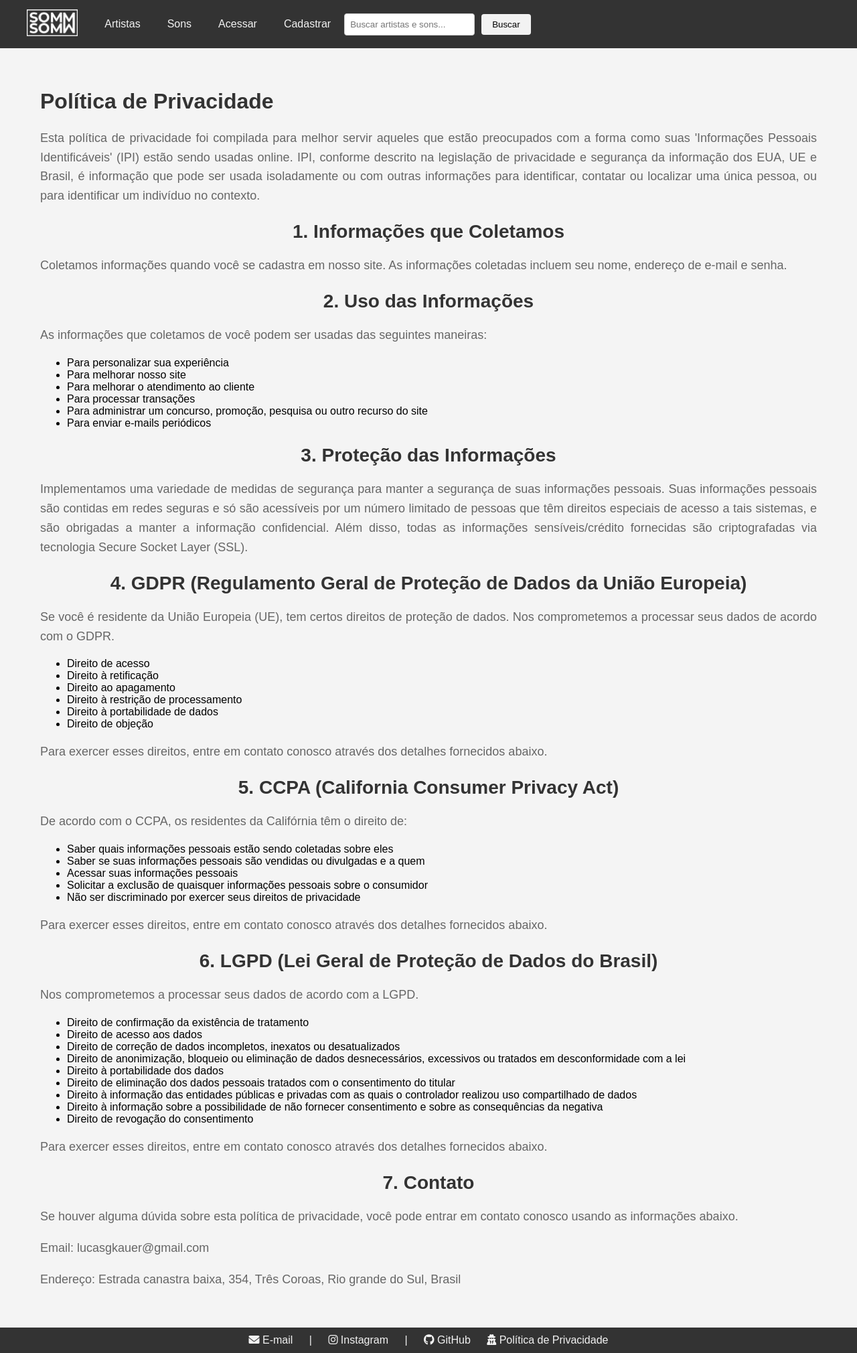
After one commit to lkauer/somasomv2, a Django app: page /privacy_policy/ in a window 1280 px wide. The commit adds this page. Shown: the whole page at 67% size. Run offline with Django 3.2, Linux system fonts and the light colour scheme.

Commit message:
privacy_policy

```diff
--- a/myapp/templates/myapp/base_menu.html
+++ b/myapp/templates/myapp/base_menu.html
@@ -57,6 +57,9 @@
         <a href="https://github.com/lkauer/somasomv2" target="_blank">
             <i class="fab fa-github"></i> GitHub
         </a>
+        <a href="{% url 'privacy_policy' %}">
+            <i class="fas fa-user-secret"></i> Política de Privacidade
+        </a>
     </div>
 
     <script>
--- /dev/null
+++ b/myapp/templates/myapp/privacy_policy.html
@@ -0,0 +1,69 @@
+{% extends "myapp/base_menu.html" %}
+
+{% block content %}
+<div class="container">
+    <h1>Política de Privacidade</h1>
+    <p>Esta política de privacidade foi compilada para melhor servir aqueles que estão preocupados com a forma como suas 'Informações Pessoais Identificáveis' (IPI) estão sendo usadas online. IPI, conforme descrito na legislação de privacidade e segurança da informação dos EUA, UE e Brasil, é informação que pode ser usada isoladamente ou com outras informações para identificar, contatar ou localizar uma única pessoa, ou para identificar um indivíduo no contexto.</p>
+
+    <h2>1. Informações que Coletamos</h2>
+    <p>Coletamos informações quando você se cadastra em nosso site. As informações coletadas incluem seu nome, endereço de e-mail e senha.</p>
+
+    <h2>2. Uso das Informações</h2>
+    <p>As informações que coletamos de você podem ser usadas das seguintes maneiras:</p>
+    <ul>
+        <li>Para personalizar sua experiência</li>
+        <li>Para melhorar nosso site</li>
+        <li>Para melhorar o atendimento ao cliente</li>
+        <li>Para processar transações</li>
+        <li>Para administrar um concurso, promoção, pesquisa ou outro recurso do site</li>
+        <li>Para enviar e-mails periódicos</li>
+    </ul>
+
+    <h2>3. Proteção das Informações</h2>
+    <p>Implementamos uma variedade de medidas de segurança para manter a segurança de suas informações pessoais. Suas informações pessoais são contidas em redes seguras e só são acessíveis por um número limitado de pessoas que têm direitos especiais de acesso a tais sistemas, e são obrigadas a manter a informação confidencial. Além disso, todas as informações sensíveis/crédito fornecidas são criptografadas via tecnologia Secure Socket Layer (SSL).</p>
+
+    <h2>4. GDPR (Regulamento Geral de Proteção de Dados da União Europeia)</h2>
+    <p>Se você é residente da União Europeia (UE), tem certos direitos de proteção de dados. Nos comprometemos a processar seus dados de acordo com o GDPR.</p>
+    <ul>
+        <li>Direito de acesso</li>
+        <li>Direito à retificação</li>
+        <li>Direito ao apagamento</li>
+        <li>Direito à restrição de processamento</li>
+        <li>Direito à portabilidade de dados</li>
+        <li>Direito de objeção</li>
+    </ul>
+    <p>Para exercer esses direitos, entre em contato conosco através dos detalhes fornecidos abaixo.</p>
+
+    <h2>5. CCPA (California Consumer Privacy Act)</h2>
+    <p>De acordo com o CCPA, os residentes da Califórnia têm o direito de:</p>
+    <ul>
+        <li>Saber quais informações pessoais estão sendo coletadas sobre eles</li>
+        <li>Saber se suas informações pessoais são vendidas ou divulgadas e a quem</li>
+        <li>Acessar suas informações pessoais</li>
+        <li>Solicitar a exclusão de quaisquer informações pessoais sobre o consumidor</li>
+        <li>Não ser discriminado por exercer seus direitos de privacidade</li>
+    </ul>
+    <p>Para exercer esses direitos, entre em contato conosco através dos detalhes fornecidos abaixo.</p>
+
+    <h2>6. LGPD (Lei Geral de Proteção de Dados do Brasil)</h2>
+    <p>Nos comprometemos a processar seus dados de acordo com a LGPD.</p>
+    <ul>
+        <li>Direito de confirmação da existência de tratamento</li>
+        <li>Direito de acesso aos dados</li>
+        <li>Direito de correção de dados incompletos, inexatos ou desatualizados</li>
+        <li>Direito de anonimização, bloqueio ou eliminação de dados desnecessários, excessivos ou tratados em desconformidade com a lei</li>
+        <li>Direito à portabilidade dos dados</li>
+        <li>Direito de eliminação dos dados pessoais tratados com o consentimento do titular</li>
+        <li>Direito à informação das entidades públicas e privadas com as quais o controlador realizou uso compartilhado de dados</li>
+        <li>Direito à informação sobre a possibilidade de não fornecer consentimento e sobre as consequências da negativa</li>
+        <li>Direito de revogação do consentimento</li>
+    </ul>
+    <p>Para exercer esses direitos, entre em contato conosco através dos detalhes fornecidos abaixo.</p>
+
+    <h2>7. Contato</h2>
+    <p>Se houver alguma dúvida sobre esta política de privacidade, você pode entrar em contato conosco usando as informações abaixo.</p>
+    <p>Email: lucasgkauer@gmail.com</p>
+    <p>Endereço: Estrada canastra baixa, 354, Três Coroas, Rio grande do Sul, Brasil</p>
+
+</div>
+{% endblock %}
--- a/myapp/urls.py
+++ b/myapp/urls.py
@@ -15,4 +15,6 @@ urlpatterns = [
     path('visualizar_artista/<int:pk>/', views.visualizar_artista, name='visualizar_artista'),
     path('visualizar_som/<int:pk>/', views.visualizar_som, name='visualizar_som'),
     path('search_results/', views.search_results, name='search_results'),
+    path('privacy_policy/', views.privacy_policy, name='privacy_policy'),
+
 ]
--- a/myapp/views.py
+++ b/myapp/views.py
@@ -10,6 +10,9 @@ from django.conf import settings
 
 def index(request):
     return render(request, 'myapp/index.html')
+
+def privacy_policy(request):
+    return render(request, 'myapp/privacy_policy.html')
 
 def visualizar_som(request, pk):
     try:
```
